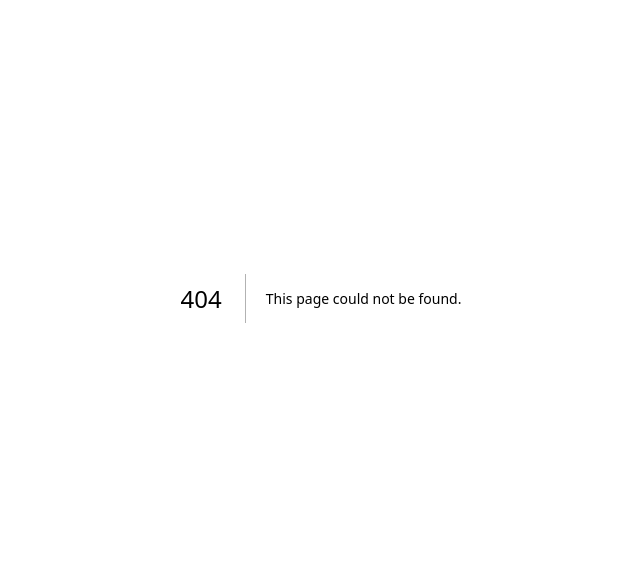
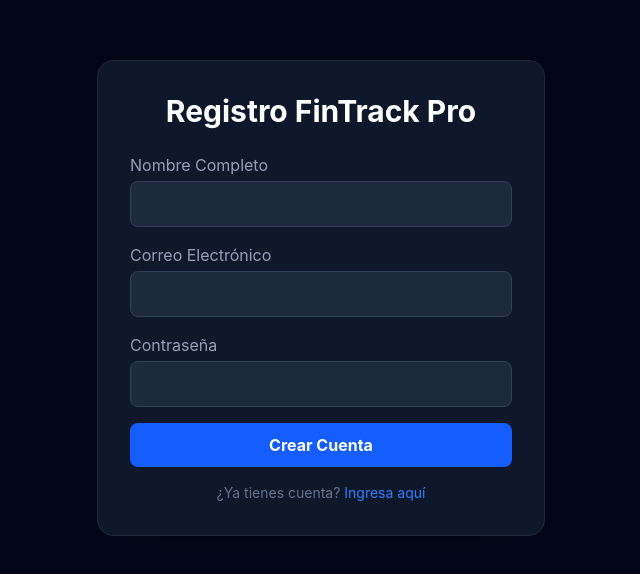
Before and after one commit to YnsM8/fintrack-pro, a Next.js app: page /register in a window 1280 px wide. Before the commit this address had no page. Shown: the part 102-676 px from the top of the page, without its empty margins (319-959 px from the left). Built offline with nearby package versions, Linux system fonts and the light colour scheme; no server answers.

Commit message:
feat: implement login/register pages with gsap animations and auto-profile trigger

```diff
--- /dev/null
+++ b/src/app/(auth)/login/page.tsx
@@ -0,0 +1,59 @@
+'use client';
+import { useState, useRef } from 'react';
+import { useRouter } from 'next/navigation';
+import { createClient } from '@/lib/supabase/client';
+import { useGSAP } from '@gsap/react';
+import gsap from 'gsap';
+
+export default function LoginPage() {
+  const [email, setEmail] = useState('');
+  const [password, setPassword] = useState('');
+  const [error, setError] = useState('');
+  const containerRef = useRef<HTMLDivElement>(null);
+  const router = useRouter();
+  const supabase = createClient();
+
+  useGSAP(() => {
+    gsap.from(containerRef.current, {
+      opacity: 0,
+      y: 40,
+      duration: 1,
+      ease: 'power3.out',
+    });
+  }, { scope: containerRef });
+
+  const handleLogin = async (e: React.FormEvent) => {
+    e.preventDefault();
+    setError('');
+    const { error } = await supabase.auth.signInWithPassword({ email, password });
+    if (error) {
+      setError(error.message);
+    } else {
+      router.push('/');
+      router.refresh();
+    }
+  };
+
+  return (
+    <div className="flex min-h-screen items-center justify-center bg-slate-950 p-4">
+      <div ref={containerRef} className="w-full max-w-md rounded-2xl bg-slate-900 p-8 shadow-2xl border border-slate-800">
+        <h2 className="text-3xl font-bold text-center text-white mb-6">FinTrack Pro</h2>
+        {error && <div className="mb-4 text-red-500 text-sm">{error}</div>}
+        <form onSubmit={handleLogin} className="space-y-4">
+          <div>
+            <label className="block text-slate-400 mb-1">Correo Electrónico</label>
+            <input id="login-email" type="email" value={email} onChange={e => setEmail(e.target.value)} required className="w-full bg-slate-800 border border-slate-700 rounded-lg p-2.5 text-white focus:outline-hidden focus:ring-2 focus:ring-blue-500" />
+          </div>
+          <div>
+            <label className="block text-slate-400 mb-1">Contraseña</label>
+            <input id="login-password" type="password" value={password} onChange={e => setPassword(e.target.value)} required className="w-full bg-slate-800 border border-slate-700 rounded-lg p-2.5 text-white focus:outline-hidden focus:ring-2 focus:ring-blue-500" />
+          </div>
+          <button id="btn-login" type="submit" className="w-full bg-blue-600 hover:bg-blue-700 text-white font-bold p-2.5 rounded-lg transition-colors cursor-pointer">Iniciar Sesión</button>
+        </form>
+        <p className="text-center text-slate-500 text-sm mt-4">
+          ¿No tienes cuenta? <a href="/register" className="text-blue-500 hover:underline">Regístrate</a>
+        </p>
+      </div>
+    </div>
+  );
+}
--- /dev/null
+++ b/src/app/(auth)/register/page.tsx
@@ -0,0 +1,75 @@
+'use client';
+import { useState, useRef } from 'react';
+import { useRouter } from 'next/navigation';
+import { createClient } from '@/lib/supabase/client';
+import { useGSAP } from '@gsap/react';
+import gsap from 'gsap';
+
+export default function RegisterPage() {
+  const [email, setEmail] = useState('');
+  const [password, setPassword] = useState('');
+  const [fullName, setFullName] = useState('');
+  const [error, setError] = useState('');
+  const containerRef = useRef<HTMLDivElement>(null);
+  const router = useRouter();
+  const supabase = createClient();
+
+  useGSAP(() => {
+    gsap.from(containerRef.current, {
+      opacity: 0,
+      y: 40,
+      duration: 1,
+      ease: 'power3.out',
+    });
+  }, { scope: containerRef });
+
+  const handleRegister = async (e: React.FormEvent) => {
+    e.preventDefault();
+    setError('');
+
+    // Register the user with full_name metadata so the DB trigger populates public.profiles automatically
+    const { error: signUpError } = await supabase.auth.signUp({
+      email,
+      password,
+      options: {
+        data: {
+          full_name: fullName,
+        },
+      },
+    });
+
+    if (signUpError) {
+      setError(signUpError.message);
+    } else {
+      router.push('/');
+      router.refresh();
+    }
+  };
+
+  return (
+    <div className="flex min-h-screen items-center justify-center bg-slate-950 p-4">
+      <div ref={containerRef} className="w-full max-w-md rounded-2xl bg-slate-900 p-8 shadow-2xl border border-slate-800">
+        <h2 className="text-3xl font-bold text-center text-white mb-6">Registro FinTrack Pro</h2>
+        {error && <div className="mb-4 text-red-500 text-sm">{error}</div>}
+        <form onSubmit={handleRegister} className="space-y-4">
+          <div>
+            <label className="block text-slate-400 mb-1">Nombre Completo</label>
+            <input id="register-name" type="text" value={fullName} onChange={e => setFullName(e.target.value)} required className="w-full bg-slate-800 border border-slate-700 rounded-lg p-2.5 text-white focus:outline-hidden focus:ring-2 focus:ring-blue-500" />
+          </div>
+          <div>
+            <label className="block text-slate-400 mb-1">Correo Electrónico</label>
+            <input id="register-email" type="email" value={email} onChange={e => setEmail(e.target.value)} required className="w-full bg-slate-800 border border-slate-700 rounded-lg p-2.5 text-white focus:outline-hidden focus:ring-2 focus:ring-blue-500" />
+          </div>
+          <div>
+            <label className="block text-slate-400 mb-1">Contraseña</label>
+            <input id="register-password" type="password" value={password} onChange={e => setPassword(e.target.value)} required className="w-full bg-slate-800 border border-slate-700 rounded-lg p-2.5 text-white focus:outline-hidden focus:ring-2 focus:ring-blue-500" />
+          </div>
+          <button id="btn-register" type="submit" className="w-full bg-blue-600 hover:bg-blue-700 text-white font-bold p-2.5 rounded-lg transition-colors cursor-pointer">Crear Cuenta</button>
+        </form>
+        <p className="text-center text-slate-500 text-sm mt-4">
+          ¿Ya tienes cuenta? <a href="/login" className="text-blue-500 hover:underline">Ingresa aquí</a>
+        </p>
+      </div>
+    </div>
+  );
+}
```
Also changed, not shown: 1 other file (tests, documents, lock files or other folders).
